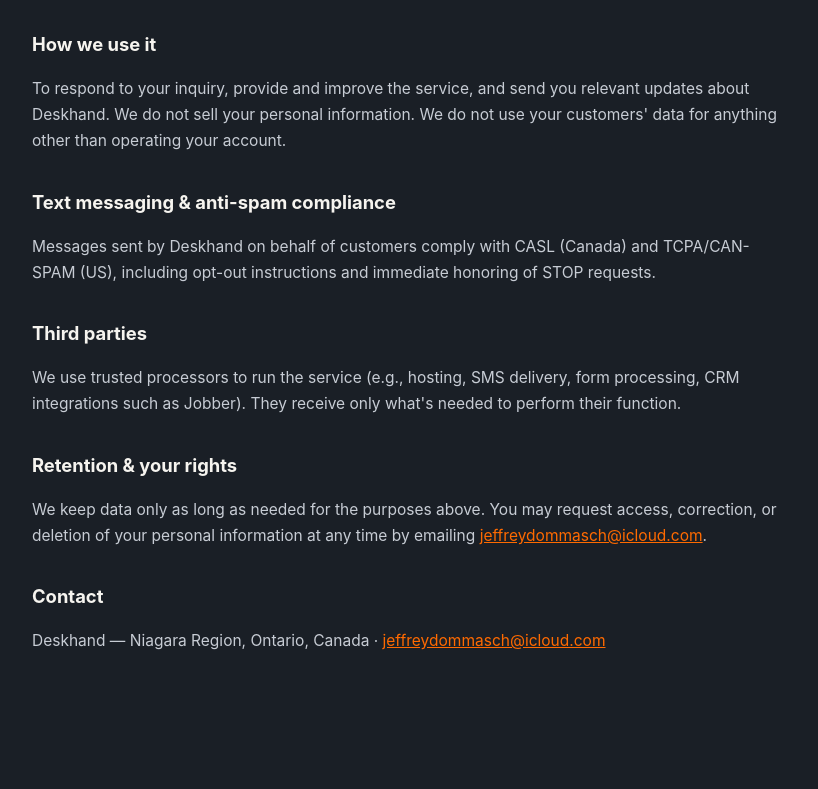
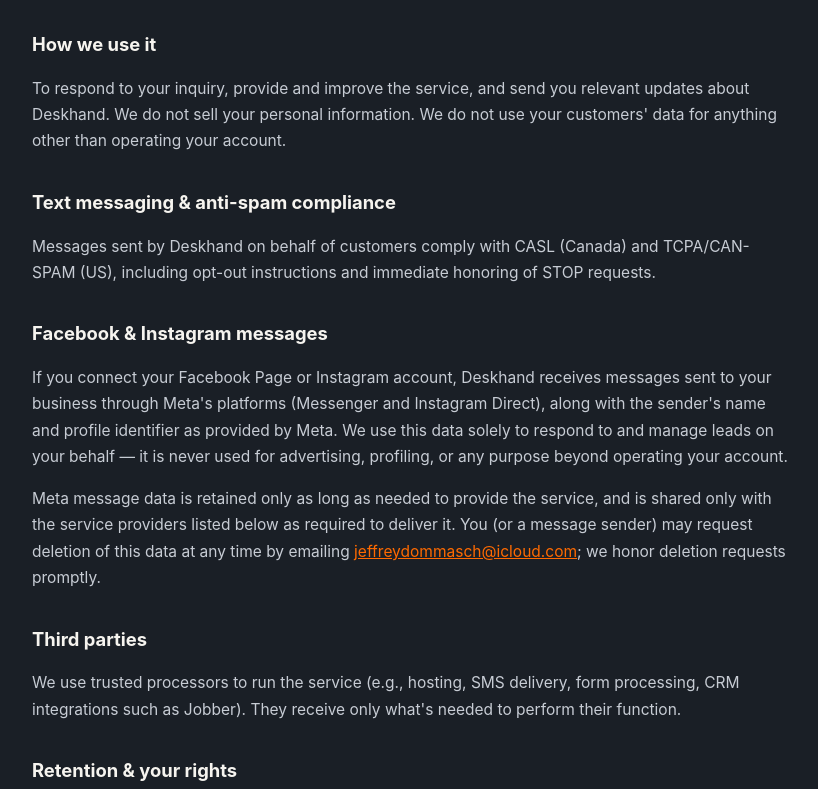
Before and after one commit to GiddyupJeff/deskhand-site, a plain HTML site: page privacy.html in a window 1280 px wide. Shown: the part 466-1255 px from the top of the page, without its empty margins (228-1046 px from the left). Before the commit the page ends 1184 px from the top, so only its background shows below. Drawn offline with Linux system fonts and the light colour scheme.

Commit message:
Privacy: add Facebook & Instagram messages section (Meta data use, retention, deletion)

```diff
--- a/privacy.html
+++ b/privacy.html
@@ -20,6 +20,9 @@
 <p>To respond to your inquiry, provide and improve the service, and send you relevant updates about Deskhand. We do not sell your personal information. We do not use your customers' data for anything other than operating your account.</p>
 <h2>Text messaging & anti-spam compliance</h2>
 <p>Messages sent by Deskhand on behalf of customers comply with CASL (Canada) and TCPA/CAN-SPAM (US), including opt-out instructions and immediate honoring of STOP requests.</p>
+<h2>Facebook &amp; Instagram messages</h2>
+<p>If you connect your Facebook Page or Instagram account, Deskhand receives messages sent to your business through Meta's platforms (Messenger and Instagram Direct), along with the sender's name and profile identifier as provided by Meta. We use this data solely to respond to and manage leads on your behalf — it is never used for advertising, profiling, or any purpose beyond operating your account.</p>
+<p>Meta message data is retained only as long as needed to provide the service, and is shared only with the service providers listed below as required to deliver it. You (or a message sender) may request deletion of this data at any time by emailing <a href="mailto:jeffreydommasch@icloud.com">jeffreydommasch@icloud.com</a>; we honor deletion requests promptly.</p>
 <h2>Third parties</h2>
 <p>We use trusted processors to run the service (e.g., hosting, SMS delivery, form processing, CRM integrations such as Jobber). They receive only what's needed to perform their function.</p>
 <h2>Retention & your rights</h2>
```
